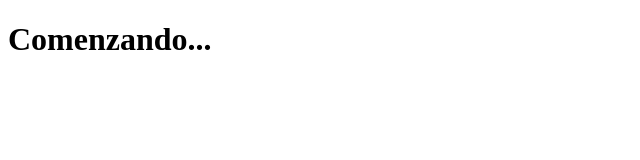
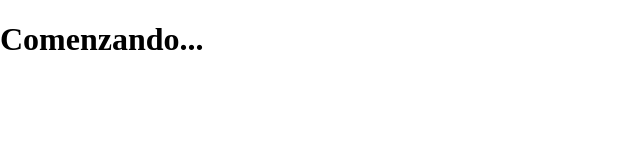
Before and after one commit to oliebueno/Proyecto_Compu_Grafica, a website: page index.html in a window 1280 px wide. Shown: the whole page, without its empty margins (0-640 px from the left). Drawn offline with Linux system fonts and the light colour scheme.

Commit message:
Agregar body en index.html

```diff
--- a/index.html
+++ b/index.html
@@ -4,6 +4,12 @@
 	<meta charset="UTF-8">
 	<meta name="viewport" content="width=device-width, initial-scale=1.0">
 	<title>En proceso</title>
+	<style>
+		body {
+        	margin: 0;
+        	padding: 0;
+		}
+	</style>
 </head>
 <body>
 	<h1>Comenzando...</h1>
```
